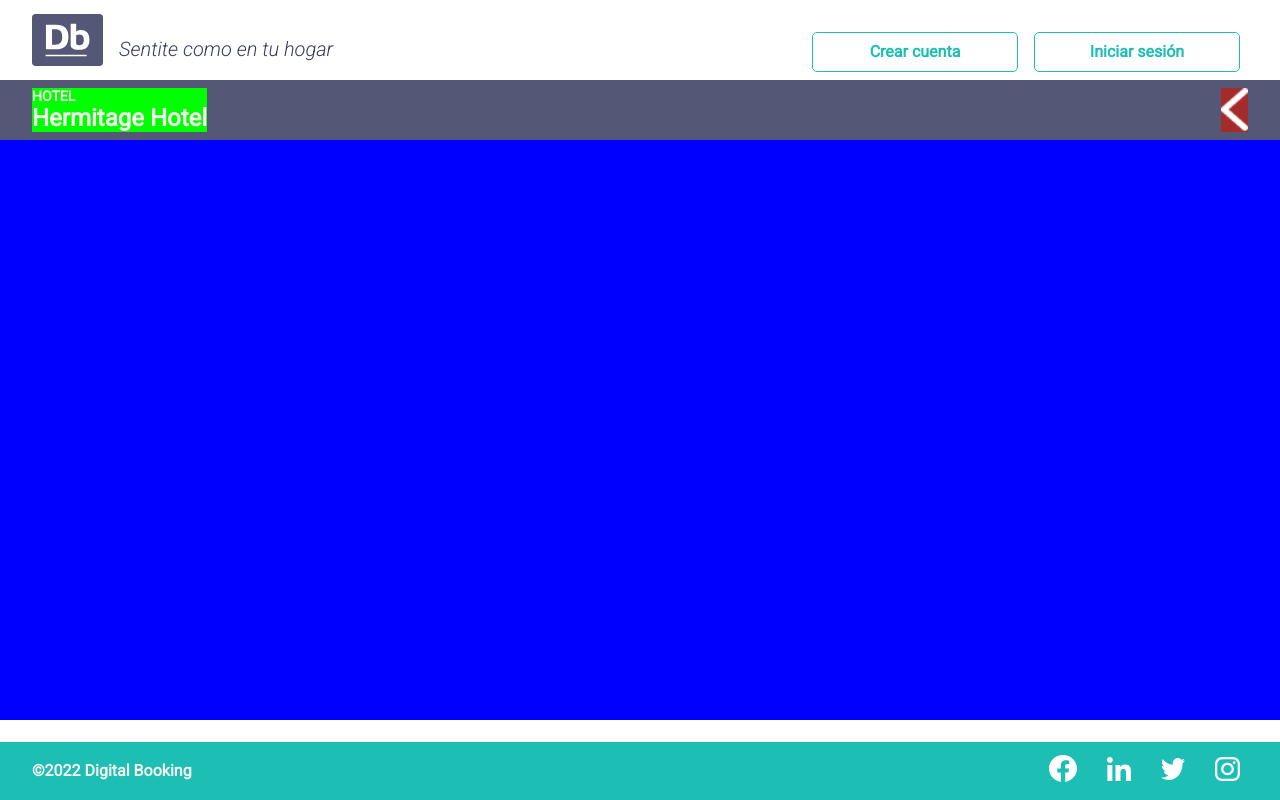
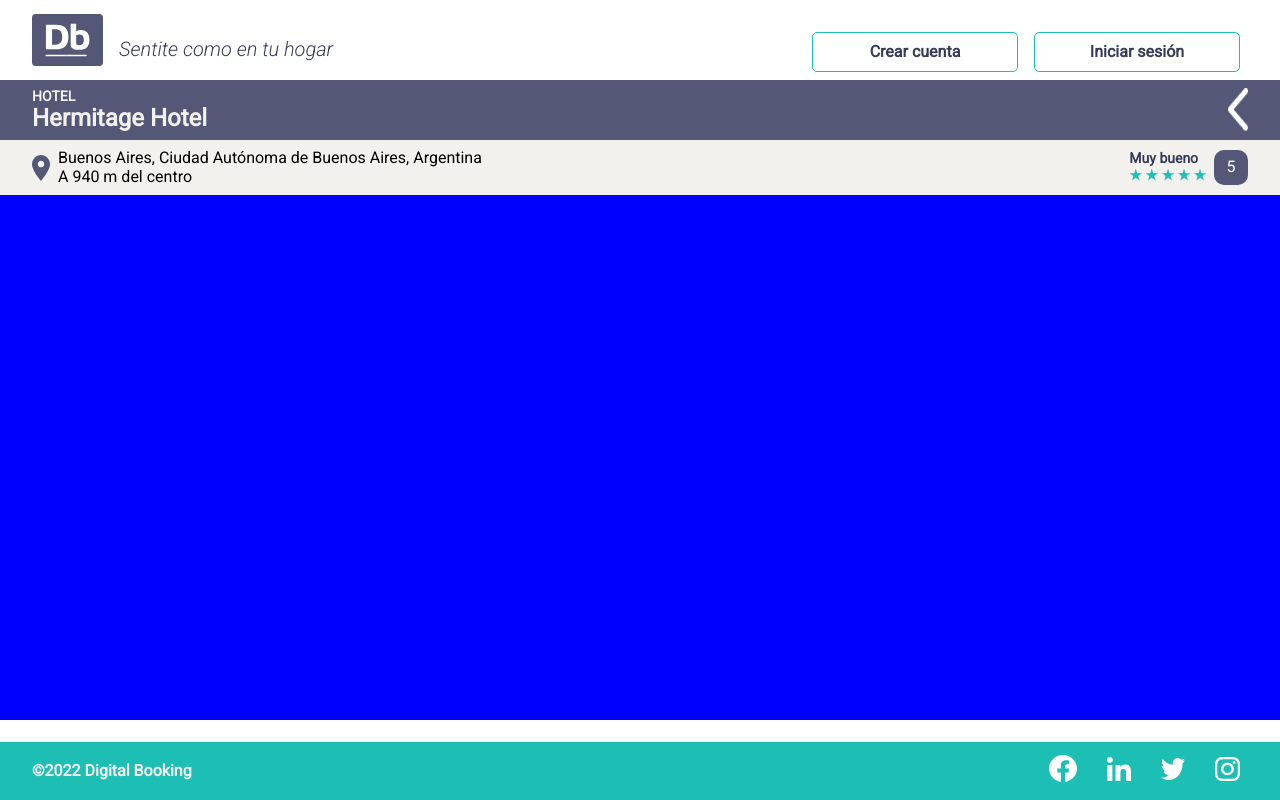
Before and after one commit to animolina/IntegrationProyectCTD, a React (Vite) app in the folder frontend/: page /product-details in a window 1280 px wide. Built offline with nearby package versions, Linux system fonts and the light colour scheme.

Commit message:
add location block

```diff
--- /dev/null
+++ b/frontend/src/components/ProductDetailsLocation.jsx
@@ -0,0 +1,23 @@
+import styles from '../styles/productDetailsLocation.module.css';
+import locationIcon from '../assets/icons/location-dot-solid.svg';
+export default function ProductDetailsLocation() {
+	return (
+		<div className={styles.productDetailsLocation}>
+			<div className={styles.locationContainer}>
+				<img src={locationIcon} alt='' />
+				<div className={styles.locationText}>
+					<p>Buenos Aires, Ciudad Autónoma de Buenos Aires, Argentina</p>
+					<spam>A 940 m del centro</spam>
+				</div>
+			</div>
+			<div className={styles.scoreContaniner}>
+				<div className={styles.scoreOpinion}>
+					<p>Muy bueno</p>
+					<span className={styles.scoreStars}>★ ★ ★ ★ ★ </span>
+				</div>
+
+				<div className={styles.scoreNumber}>5</div>
+			</div>
+		</div>
+	);
+}
--- a/frontend/src/pages/ProductDetails.jsx
+++ b/frontend/src/pages/ProductDetails.jsx
@@ -1,10 +1,12 @@
 import ProductDetailsHeader from '../components/ProductDetailsHeader';
 import styles from '../styles/productDetails.module.css';
+import ProductDetailsLocation from './../components/ProductDetailsLocation';
 
 export default function ProductDetails() {
 	return (
 		<div className={styles.productDetailsContainer}>
 			<ProductDetailsHeader />
+			<ProductDetailsLocation />
 		</div>
 	);
 }
--- a/frontend/src/styles/productDetails.module.css
+++ b/frontend/src/styles/productDetails.module.css
@@ -1,6 +1,9 @@
 .productDetailsContainer {
 	background: blue;
 	position: relative;
+	display: flex;
+	flex-direction: column;
+	justify-content: flex-start;
 	margin-top: 5rem;
 	display: flex;
 	height: 80vh;
--- a/frontend/src/styles/productDetailsHeader.module.css
+++ b/frontend/src/styles/productDetailsHeader.module.css
@@ -16,7 +16,6 @@
 	flex-direction: column;
 	align-items: flex-start;
 	justify-content: center;
-	background-color: #00ff00;
 }
 .productDetailsTitle {
 	font: var(--font-heading1);
@@ -27,7 +26,3 @@
 	margin: 0;
 	font: var(--font-heading4);
 }
-
-.backArrow {
-	background-color: brown;
-}
--- /dev/null
+++ b/frontend/src/styles/productDetailsLocation.module.css
@@ -0,0 +1,50 @@
+.productDetailsLocation {
+	display: flex;
+	justify-content: space-between;
+	align-items: center;
+
+	background-color: var(--bg-color);
+	height: 3.438rem;
+	padding: 0.5rem 2rem;
+	font: var(--font-text1);
+}
+
+.locationContainer {
+	display: flex;
+	flex-direction: row;
+	align-items: center;
+}
+
+.locationText > p,
+spam {
+	padding: 0;
+	margin: 0;
+	padding-left: 0.5rem;
+}
+
+.scoreContaniner {
+	display: flex;
+	justify-content: center;
+	align-items: center;
+	gap: 0.5rem;
+}
+
+.scoreOpinion > p,
+span {
+	margin: 0;
+
+	color: var(--text-color);
+	font: var(--font-heading4);
+}
+.scoreNumber {
+	border-radius: 10px;
+	background-color: var(--details-color);
+	color: var(--white-color);
+	padding: 0.5rem;
+	width: 2.125rem;
+	text-align: center;
+}
+
+.scoreStars {
+	color: var(--main-color);
+}
```
